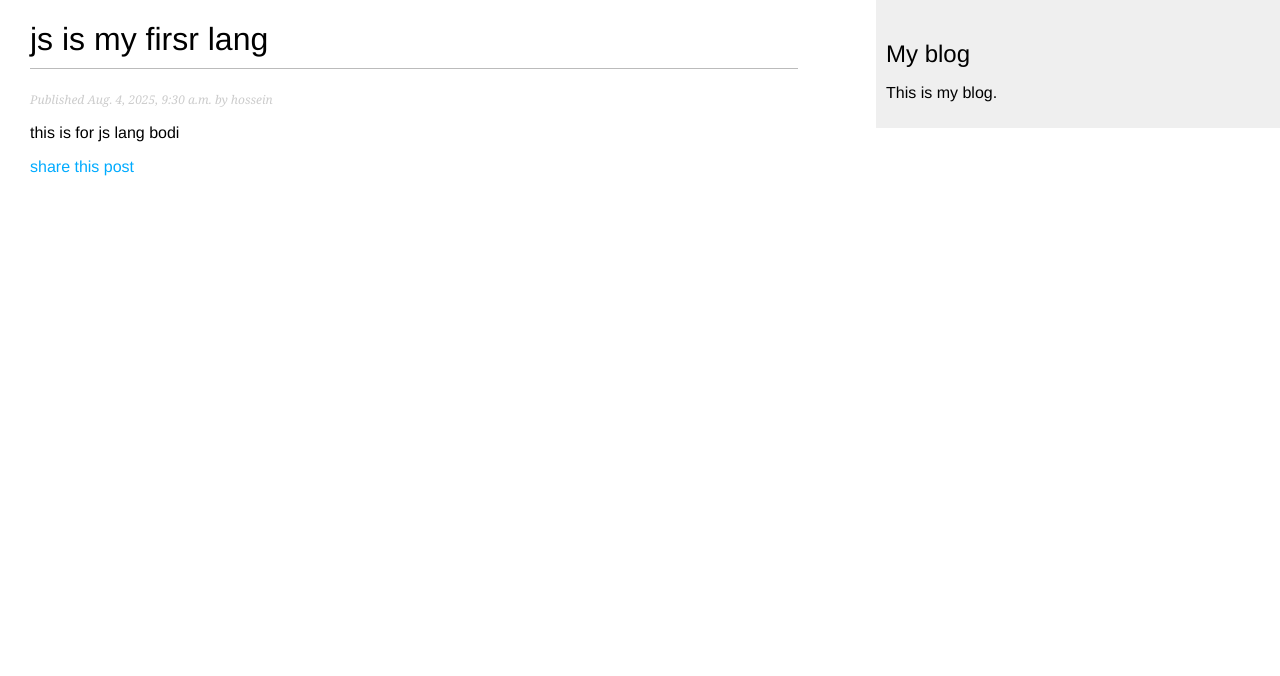
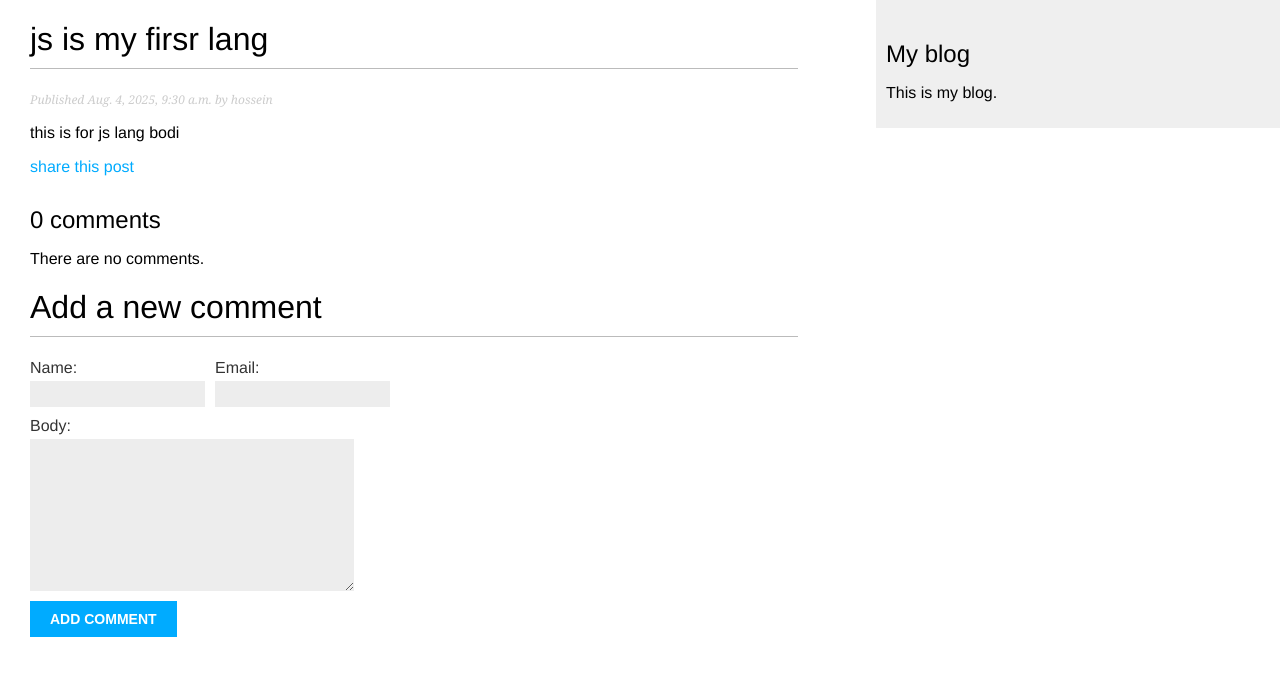
Before and after one commit to amiramkhodadi/professional-django-blog, a Django app: a page that uses blog/templates/blog/post_detail.html in a window 1280 px wide. Shown: the top 676 px of the page. Run offline with Django 5.2, Linux system fonts and the light colour scheme; data comes from the database, SQL or seed files in the repository; both versions use the stored data as it was after the commit.

Commit message:
add comment for post

```diff
--- a/blog/forms.py
+++ b/blog/forms.py
@@ -1,4 +1,6 @@
 from django import forms
+
+from .models import Comment
 
 
 class EmailPostForm(forms.Form):
@@ -6,3 +8,9 @@ class EmailPostForm(forms.Form):
     email = forms.EmailField()
     to = forms.EmailField()
     comments = forms.CharField(required=False, widget=forms.Textarea)
+
+
+class CommentForm(forms.ModelForm):
+    class Meta:
+        model = Comment
+        fields = ['name', 'email', 'body']
--- a/blog/models.py
+++ b/blog/models.py
@@ -45,3 +45,22 @@ class Post(models.Model):
             'blog:post_detail',
             args=[self.publish.year, self.publish.month, self.publish.day, self.slug]
         )
+
+
+class Comment(models.Model):
+    post = models.ForeignKey(Post, on_delete=models.CASCADE, related_name='comments')
+    name = models.CharField(max_length=30)
+    email = models.EmailField()
+    body = models.TextField()
+    created = models.DateTimeField(auto_now_add=True)
+    updated = models.DateTimeField(auto_now=True)
+    active = models.BooleanField(default=True)
+
+    class Meta:
+        ordering = ['created']
+        indexes = [
+            models.Index(fields=['created']),
+        ]
+
+    def __str__(self):
+        return f'{self.name} commented on {self.post}'
--- /dev/null
+++ b/blog/templates/blog/includes/comment_form.html
@@ -0,0 +1,12 @@
+<h1>Add a new comment</h1>
+<form method="POST" action="{% url 'blog:comment_post' post.id %}">
+    {% csrf_token %}
+    <div class="left">
+        {{ form.name.as_field_group }}
+    </div>
+    <div class="left">
+        {{ form.email.as_field_group }}
+    </div>
+    {{ form.body.as_field_group }}
+    <p><input type="submit" value="Add Comment"></p>
+</form>
--- a/blog/templates/blog/post_detail.html
+++ b/blog/templates/blog/post_detail.html
@@ -9,4 +9,23 @@
 <p>
     <a href="{% url 'blog:share_post' post.id %}">share this post</a>
 </p>
+
+{% with comments.count as total_comments %}
+<h2>
+    {{ total_comments }} comment{{ total_comments|pluralize }}
+</h2>
+
+{% endwith %}
+{% for comment in comments %}
+<div class="comment">
+    <p class="info">
+        Comment {{ forloop.counter }} by {{ comment.name }}
+        {{ comment.created }}
+    </p>
+    {{ comment.body|linebreaks }}
+</div>
+{% empty %}
+<p>There are no comments.</p>
+{% endfor %}
+{% include "blog/includes/comment_form.html" %}
 {% endblock %}
--- a/blog/urls.py
+++ b/blog/urls.py
@@ -7,5 +7,8 @@ urlpatterns = [
     path('<int:year>/<int:month>/<int:day>/<slug:post>/', views.post_detail, name='post_detail'),
     # path('', views.post_list, name='post_list'),
     path('', views.PostListView.as_view(), name='post_list'),
-    path('share/<int:post_id>', views.post_share, name='share_post')
+    path('share/<int:post_id>', views.post_share, name='share_post'),
+    path(
+        'comment/<int:post_id>/', views.comment_post, name='comment_post'
+    ),
 ]
--- a/blog/views.py
+++ b/blog/views.py
@@ -1,10 +1,11 @@
 from django.core.mail import send_mail
 from django.shortcuts import get_object_or_404
 from django.shortcuts import render
+from django.views.decorators.http import require_POST
 from django.views.generic import ListView
 
 from blog.models import Post
-from .forms import EmailPostForm
+from .forms import EmailPostForm, CommentForm
 
 
 # Create your views here.
@@ -35,14 +36,16 @@ class PostListView(ListView):
 
 
 def post_detail(request, year, month, day, post):
-    posts = get_object_or_404(Post, status=Post.Status.PUBLISHED, publish__year=year, publish__month=month,
-                              publish__day=day, slug=post)
+    post = get_object_or_404(Post, status=Post.Status.PUBLISHED, publish__year=year, publish__month=month,
+                             publish__day=day, slug=post)
     # try :
     #     post = Post.published.get(id=id)
     # except Post.DoesNotExist:
     #     raise Http404('Post not exist')
 
-    return render(request, 'blog/post_detail.html', {'post': posts})
+    comments = post.comments.filter(active=True)
+    form = CommentForm()
+    return render(request, 'blog/post_detail.html', {'post': post, 'comments': comments, 'form': form})
 
 
 def post_share(request, post_id):
@@ -53,6 +56,7 @@ def post_share(request, post_id):
         form = EmailPostForm(request.POST)
         if form.is_valid():
             cd = form.cleaned_data
+            # khate zir adrress ro b sorat kamel b hamrah damane tarif mikone
             post_url = request.build_absolute_uri(
                 post.get_absolute_url()
             )
@@ -75,3 +79,16 @@ def post_share(request, post_id):
         form = EmailPostForm()
 
     return render(request, 'blog/share.html', {'form': form, 'post': post, 'sent': sent})
+
+
+@require_POST
+def comment_post(request, post_id):
+    post = get_object_or_404(Post, id=post_id, status=Post.Status.PUBLISHED)
+    form = CommentForm(request.POST)
+    comment = None
+    if form.is_valid():
+        comment = form.save(commit=False)
+        comment.post = post
+        comment.save()
+
+    return render(request, 'blog/comment.html', {'form': form, 'post': post, 'comment': comment})
--- a/config/settings.py
+++ b/config/settings.py
@@ -120,6 +120,7 @@ DEFAULT_AUTO_FIELD = 'django.db.models.BigAutoField'
 
 # ...
 # Email server configuration
+# EMAIL_BACKEND = 'django.core.mail.backends.smtp.EmailBackend'
 EMAIL_HOST = 'smtp.gmail.com'
 EMAIL_HOST_USER = config('EMAIL_HOST_USER')
 EMAIL_HOST_PASSWORD = config('EMAIL_HOST_PASSWORD')
```
Also changed, not shown: blog/admin.py (+10 -1 lines), blog/templates/blog/comment.html (added, +10 -0 lines), blog/migrations/0003_comment.py (added), db.sqlite3, 1 other file.
